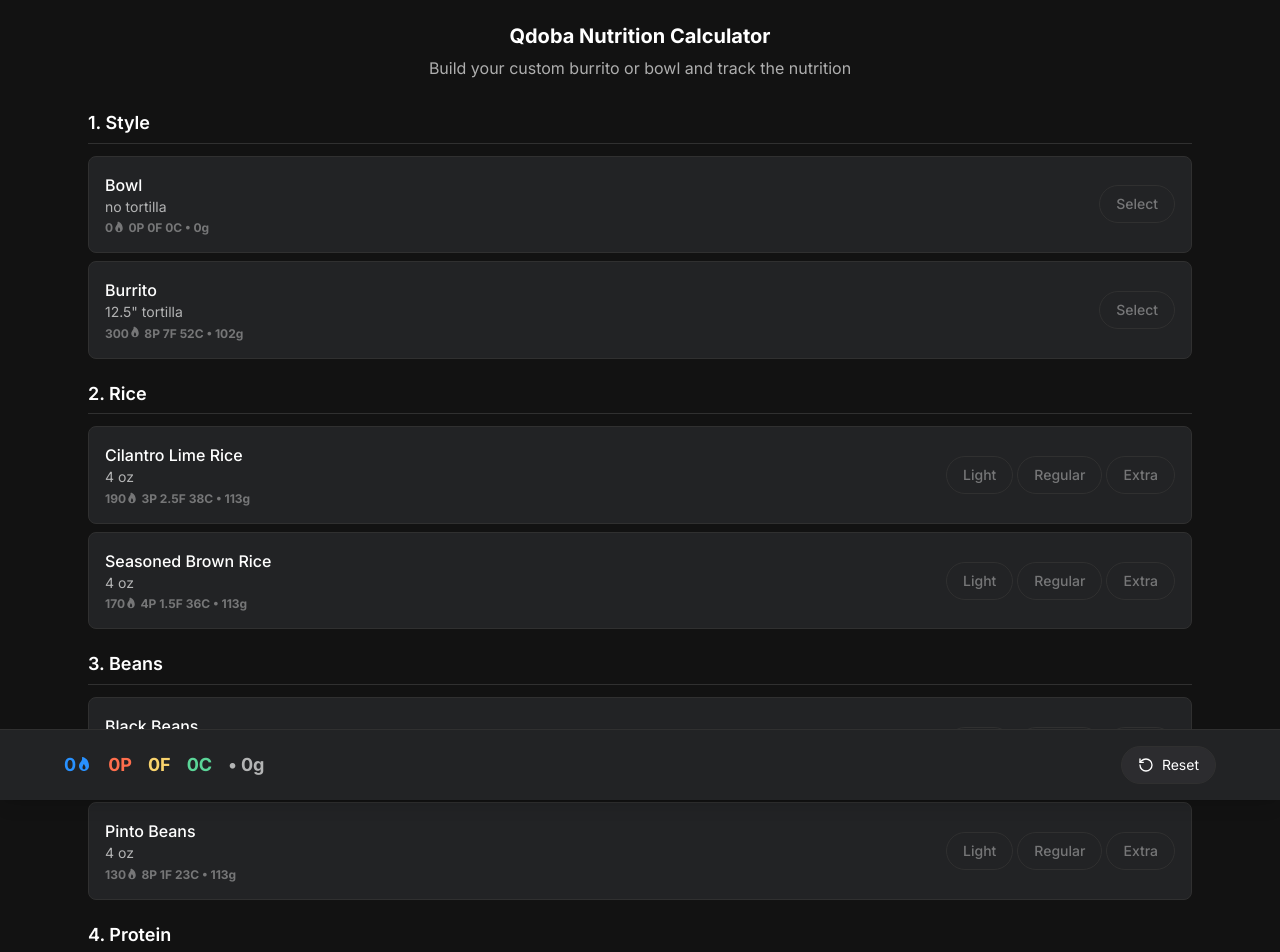
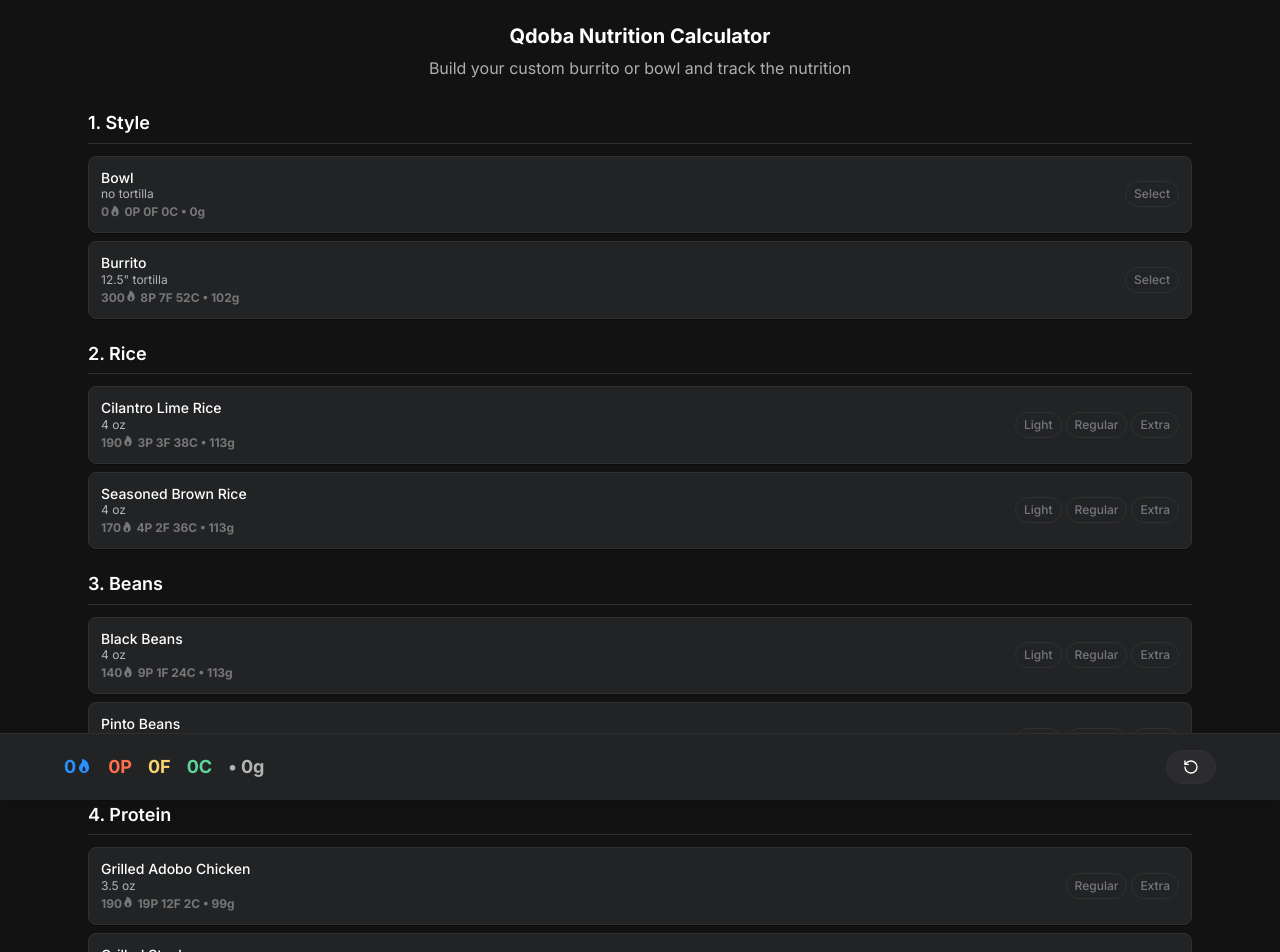
Before and after one commit to markjohnson303/qdoba-nutrition-calculator, a React (Vite) app: page / in a window 1280 px wide. Shown: the top 952 px of the page. Built offline with nearby package versions, Linux system fonts and the light colour scheme.

Commit message:
refine spacing

```diff
--- a/src/App.tsx
+++ b/src/App.tsx
@@ -170,7 +170,7 @@
 
     // Round to 1 decimal place
     (Object.keys(totals) as (keyof NutritionalTotals)[]).forEach(key => {
-      totals[key] = Math.round(totals[key] * 10) / 10;
+      totals[key] = Math.round(totals[key]);
     });
 
     return totals;
@@ -186,7 +186,7 @@
         <div className="flex gap-2">
           <button
             onClick={() => updateIngredient(category, ingredient.name, current === 1 ? 0 : 1)}
-            className={`px-4 py-2 rounded-pill text-sm font-medium transition-colors duration-fast ease-cardEase ${
+            className={`px-2 py-1 rounded-pill text-xs font-medium transition-colors duration-fast ease-cardEase ${
               current === 1
                 ? 'bg-text-primary text-background-primary border border-stroke'
                 : 'bg-background-card text-text-tertiary hover:bg-stroke border border-stroke'
@@ -204,7 +204,7 @@
         <div className="flex gap-1">
           <button
             onClick={() => updateIngredient(category, ingredient.name, current === 1 ? 0 : 1)}
-            className={`px-4 py-2 rounded-pill text-sm font-medium transition-colors duration-fast ease-cardEase ${
+            className={`px-2 py-1 rounded-pill text-xs font-medium transition-colors duration-fast ease-cardEase ${
               current === 1
                 ? 'bg-text-primary text-background-primary border border-stroke'
                 : 'bg-background-card text-text-tertiary hover:bg-stroke border border-stroke'
@@ -214,7 +214,7 @@
           </button>
           <button
             onClick={() => updateIngredient(category, ingredient.name, current === 2 ? 0 : 2)}
-            className={`px-4 py-2 rounded-pill text-sm font-medium transition-colors duration-fast ease-cardEase ${
+            className={`px-2 py-1 rounded-pill text-xs font-medium transition-colors duration-fast ease-cardEase ${
               current === 2
                 ? 'bg-text-primary text-background-primary border border-stroke'
                 : 'bg-background-card text-text-tertiary hover:bg-stroke border border-stroke'
@@ -231,7 +231,7 @@
       <div className="flex gap-1">
         <button
           onClick={() => updateIngredient(category, ingredient.name, current === 0.5 ? 0 : 0.5)}
-          className={`px-4 py-2 rounded-pill text-sm font-medium transition-colors duration-fast ease-cardEase ${
+          className={`px-2 py-1 rounded-pill text-xs font-medium transition-colors duration-fast ease-cardEase ${
             current === 0.5
               ? 'bg-text-primary text-background-primary border border-stroke'
               : 'bg-background-card text-text-tertiary hover:bg-stroke border border-stroke'
@@ -241,7 +241,7 @@
         </button>
         <button
           onClick={() => updateIngredient(category, ingredient.name, current === 1 ? 0 : 1)}
-          className={`px-4 py-2 rounded-pill text-sm font-medium transition-colors duration-fast ease-cardEase ${
+          className={`px-2 py-1 rounded-pill text-xs font-medium transition-colors duration-fast ease-cardEase ${
             current === 1
               ? 'bg-text-primary text-background-primary border border-stroke'
               : 'bg-background-card text-text-tertiary hover:bg-stroke border border-stroke'
@@ -251,7 +251,7 @@
         </button>
         <button
           onClick={() => updateIngredient(category, ingredient.name, current === 2 ? 0 : 2)}
-          className={`px-4 py-2 rounded-pill text-sm font-medium transition-colors duration-fast ease-cardEase ${
+          className={`px-2 py-1 rounded-pill text-xs font-medium transition-colors duration-fast ease-cardEase ${
             current === 2
               ? 'bg-text-primary text-background-primary border border-stroke'
               : 'bg-background-card text-text-tertiary hover:bg-stroke border border-stroke'
@@ -270,12 +270,12 @@
       </h3>
       <div className="space-y-2">
         {items.map((ingredient: Ingredient, index: number) => (
-          <div key={`${ingredient.name}-${index}`} className="flex flex-col sm:flex-row sm:items-center justify-between p-4 bg-background-card rounded-lg gap-3 border border-stroke">
-            <div className="flex-1">
-              <div className="font-medium text-text-primary">{ingredient.name}</div>
-              <div className="text-caption text-text-secondary">{ingredient.serving}</div>
-              <div className="text-xs text-text-tertiary mt-1">
-                <span className="font-bold whitespace-nowrap">{ingredient.calories}<FlameIcon className="w-3 h-3 inline -translate-y-0.5" /></span> <span className="font-bold">{ingredient.protein}P {ingredient.fat}F {ingredient.carbs}C • {ingredient.servingGrams}g</span>
+          <div key={`${ingredient.name}-${index}`} className="flex items-center justify-between p-3 bg-background-card rounded-lg gap-2 border border-stroke shadow-card overflow-hidden">
+            <div className="flex-1 min-w-0 pr-2">
+              <div className="text-sm font-medium text-text-primary leading-tight">{ingredient.name}</div>
+              <div className="text-xs text-text-secondary">{ingredient.serving}</div>
+              <div className="text-xs text-text-tertiary mt-0.5">
+                <span className="font-bold whitespace-nowrap">{Math.round(ingredient.calories)}<FlameIcon className="w-3 h-3 inline -translate-y-0.5" /></span> <span className="font-bold">{Math.round(ingredient.protein)}P {Math.round(ingredient.fat)}F {Math.round(ingredient.carbs)}C • {Math.round(ingredient.servingGrams)}g</span>
               </div>
             </div>
             <div className="flex-shrink-0">
@@ -317,19 +317,19 @@
           {/* Main macros - 2 columns on mobile, 4 on desktop */}
           <div className="grid grid-cols-2 sm:grid-cols-4 gap-6 mb-8">
             <div className="bg-macro-calorie p-4 rounded-lg text-center">
-              <div className="text-3xl font-bold text-black whitespace-nowrap">{totals.calories}<FlameIcon className="w-6 h-6 inline -translate-y-1" /></div>
+              <div className="text-3xl font-bold text-black whitespace-nowrap">{totals.calories}</div>
               <div className="text-sm text-black opacity-80">Calories</div>
             </div>
             <div className="bg-macro-protein p-4 rounded-lg text-center">
-              <div className="text-3xl font-bold text-black">{totals.protein}P</div>
+              <div className="text-3xl font-bold text-black">{totals.protein}g</div>
               <div className="text-sm text-black opacity-80">Protein</div>
             </div>
             <div className="bg-macro-fat p-4 rounded-lg text-center">
-              <div className="text-3xl font-bold text-black">{totals.fat}F</div>
+              <div className="text-3xl font-bold text-black">{totals.fat}g</div>
               <div className="text-sm text-black opacity-80">Total Fat</div>
             </div>
             <div className="bg-macro-carb p-4 rounded-lg text-center">
-              <div className="text-3xl font-bold text-black">{totals.carbs}C</div>
+              <div className="text-3xl font-bold text-black">{totals.carbs}g</div>
               <div className="text-sm text-black opacity-80">Carbohydrates</div>
             </div>
           </div>
@@ -381,7 +381,7 @@
                 <thead>
                   <tr className="border-b border-stroke">
                     <th className="text-left py-3 px-2 text-caption text-text-secondary uppercase font-bold align-middle w-1/2"></th>
-                    <th className="text-right py-3 px-2 text-caption text-text-secondary uppercase font-bold align-middle w-1/8 whitespace-nowrap">CAL<FlameIcon className="w-3 h-3 inline -translate-y-0.5" /></th>
+                    <th className="text-right py-3 px-2 text-caption text-text-secondary uppercase font-bold align-middle w-1/8 whitespace-nowrap"><FlameIcon className="w-3 h-3 inline -translate-y-0.5" /></th>
                     <th className="text-right py-3 px-2 text-caption text-text-secondary uppercase font-bold align-middle w-1/8">P</th>
                     <th className="text-right py-3 px-2 text-caption text-text-secondary uppercase font-bold align-middle w-1/8">F</th>
                     <th className="text-right py-3 px-2 text-caption text-text-secondary uppercase font-bold align-middle w-1/8">C</th>
@@ -406,18 +406,18 @@
                     }
 
                     // Calculate nutrition values for this item
-                    const itemCalories = ingredient ? Math.round((ingredient.calories * multiplier) * 10) / 10 : 0;
-                    const itemProtein = ingredient ? Math.round((ingredient.protein * multiplier) * 10) / 10 : 0;
-                    const itemFat = ingredient ? Math.round((ingredient.fat * multiplier) * 10) / 10 : 0;
-                    const itemCarbs = ingredient ? Math.round((ingredient.carbs * multiplier) * 10) / 10 : 0;
+                    const itemCalories = ingredient ? Math.round((ingredient.calories * multiplier)) : 0;
+                    const itemProtein = ingredient ? Math.round((ingredient.protein * multiplier)) : 0;
+                    const itemFat = ingredient ? Math.round((ingredient.fat * multiplier)) : 0;
+                    const itemCarbs = ingredient ? Math.round((ingredient.carbs * multiplier)) : 0;
 
                     return (
                       <tr key={`${category}-${name}`} className="border-b border-stroke last:border-b-0">
                         <td className="py-3 px-2 text-text-tertiary align-middle">{name}{sizeLabel}</td>
-                        <td className="py-3 px-2 text-right text-text-primary font-medium align-middle whitespace-nowrap">{itemCalories}<FlameIcon className="w-3 h-3 inline -translate-y-0.5" /></td>
-                        <td className="py-3 px-2 text-right text-text-primary font-medium align-middle">{itemProtein}P</td>
-                        <td className="py-3 px-2 text-right text-text-primary font-medium align-middle">{itemFat}F</td>
-                        <td className="py-3 px-2 text-right text-text-primary font-medium align-middle">{itemCarbs}C</td>
+                        <td className="py-3 px-2 text-right text-text-primary font-medium align-middle whitespace-nowrap">{itemCalories}</td>
+                        <td className="py-3 px-2 text-right text-text-primary font-medium align-middle">{itemProtein}</td>
+                        <td className="py-3 px-2 text-right text-text-primary font-medium align-middle">{itemFat}</td>
+                        <td className="py-3 px-2 text-right text-text-primary font-medium align-middle">{itemCarbs}</td>
                       </tr>
                     );
                   })}
@@ -443,7 +443,6 @@
               className="px-4 py-2 bg-background-surface text-text-primary rounded-pill hover:bg-stroke transition-colors duration-fast ease-cardEase flex items-center gap-2 text-sm flex-shrink-0 border border-stroke"
             >
               <RotateCcw size={16} />
-              Reset
             </button>
           </div>
         </div>
```
